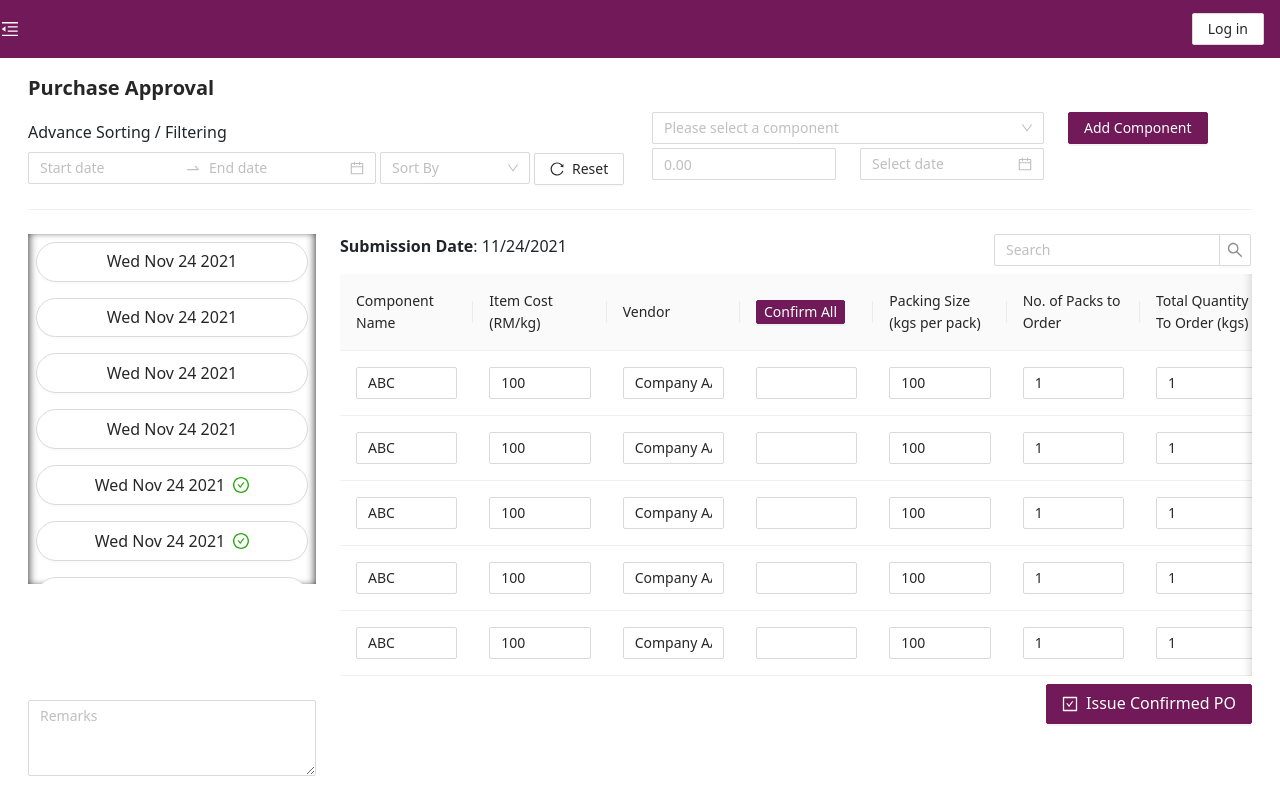
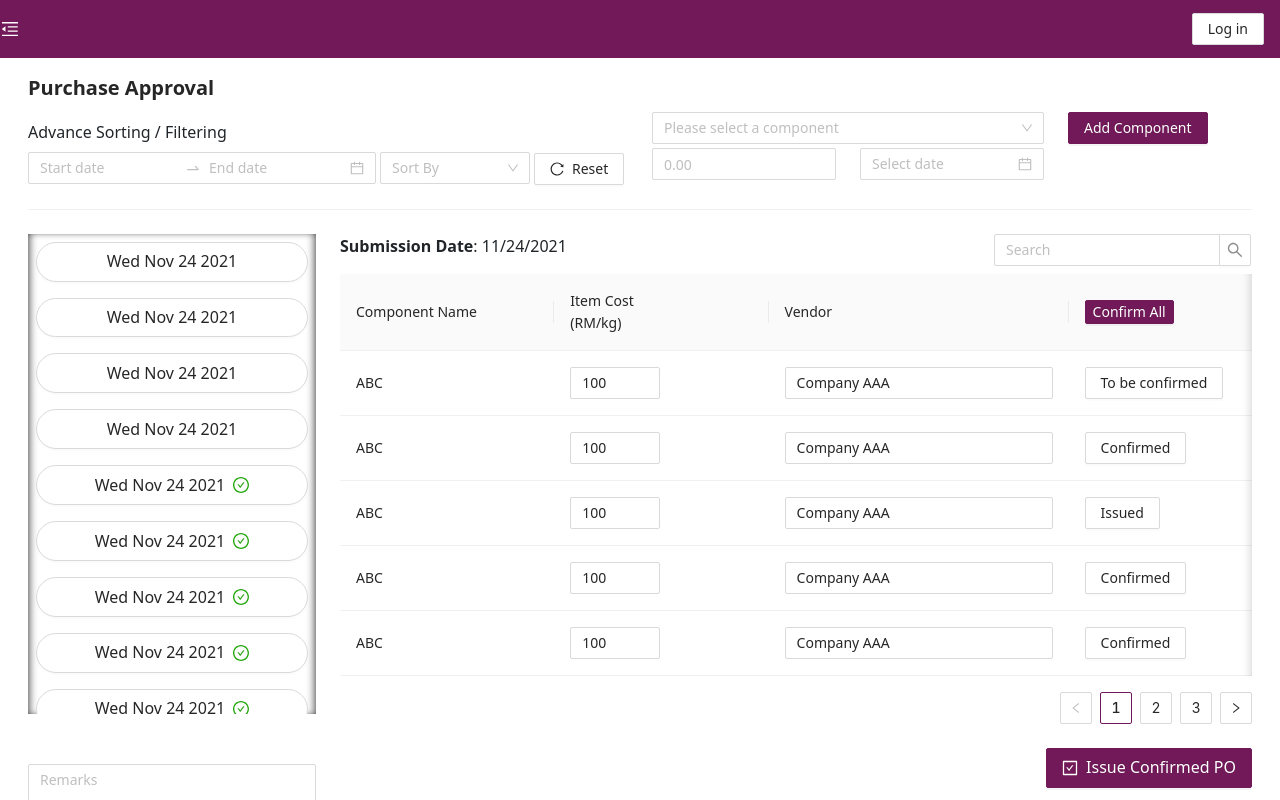
Before and after one commit to Five-Fishes/Engseen-Purchase-Requisition-Frontend, a React (Create React App) app: page /purchase-requisition-approval in a window 1280 px wide. Built offline with nearby package versions, Linux system fonts and the light colour scheme; what axios-mock-adapter would draw is missing.

Commit message:
Completed approval page editable fields

```diff
--- a/src/constant/purchase-requisition-aaproval-status.enum.ts
+++ b/src/constant/purchase-requisition-aaproval-status.enum.ts
@@ -1,5 +1,21 @@
 export enum PurchaseRequisitionApprovalStatus {
   TO_CONFIRM,
   CONFIRMED,
-  ISSUED
+  ISSUED,
 }
+
+const DISPLAY_TEXT_MAP = new Map<PurchaseRequisitionApprovalStatus, string>();
+DISPLAY_TEXT_MAP.set(PurchaseRequisitionApprovalStatus.TO_CONFIRM, "To be confirmed");
+DISPLAY_TEXT_MAP.set(PurchaseRequisitionApprovalStatus.CONFIRMED, "Confirmed");
+DISPLAY_TEXT_MAP.set(PurchaseRequisitionApprovalStatus.ISSUED, "Issued");
+
+export function PurchaseRequisitionApprovalStatusDisplayText(key: PurchaseRequisitionApprovalStatus): string {
+
+  const displayText = DISPLAY_TEXT_MAP.get(key);
+
+  if (displayText) {
+    return displayText;
+  } else {
+    throw new Error("Status's Display Text not defined. Please define status display text at function: PurchaseRequisitionApprovalStatusDisplayText");
+  }
+}
--- a/src/dto/i-purchase-requisition-approval-item.dto.ts
+++ b/src/dto/i-purchase-requisition-approval-item.dto.ts
@@ -5,4 +5,5 @@ export interface IPurchaseRequisitionApprovalItem extends IPurchaseRequisitionRe
   id?:number;
   itemCost: number;
   status: PurchaseRequisitionApprovalStatus
+  balance: number;
 }
--- a/src/modules/purchase-requisition-approval/components/purchase-requisition-approval-table/purchase-requisition-approval-table.tsx
+++ b/src/modules/purchase-requisition-approval/components/purchase-requisition-approval-table/purchase-requisition-approval-table.tsx
@@ -1,77 +1,211 @@
-import { PurchaseRequisitionApprovalStatus } from "@constant/purchase-requisition-aaproval-status.enum";
+import { PurchaseRequisitionApprovalStatus, PurchaseRequisitionApprovalStatusDisplayText } from "@constant/purchase-requisition-aaproval-status.enum";
 import { IPurchaseRequisitionApprovalItem } from "@dto/i-purchase-requisition-approval-item.dto";
-import CLONING_LIB from "@utils/cloning/cloning-lib-wrapper";
-import { Button, Input, Table } from "antd";
-import { ChangeEvent, useState } from "react";
+import { Button, Input, InputNumber, Table } from "antd";
+import { useState } from "react";
 
 const PurchaseRequititionApprovalTable: React.FC = () => {
   const DUMMY_DATA: IPurchaseRequisitionApprovalItem[] = [
     {
-      id:0,
-      itemCost:100,
-      status:PurchaseRequisitionApprovalStatus.CONFIRMED,
+      id: 0,
+      itemCost: 100,
+      status: PurchaseRequisitionApprovalStatus.TO_CONFIRM,
       componentCode: 1,
-      componentName: 'ABC',
-      vendorName: 'Company AAA',
+      componentName: "ABC",
+      vendorName: "Company AAA",
       stockBalance: 99,
       packagingSize: 100,
       noOfPacks: 1000,
-      quantity: 20,
-      deliveryDate: new Date()
+      quantity: 100000,
+      deliveryDate: new Date(),
+      balance: 999999,
     },
     {
-      id:1,
-      itemCost:100,
-      status:PurchaseRequisitionApprovalStatus.CONFIRMED,
+      id: 1,
+      itemCost: 100,
+      status: PurchaseRequisitionApprovalStatus.CONFIRMED,
       componentCode: 1,
-      componentName: 'ABC',
-      vendorName: 'Company AAA',
+      componentName: "ABC",
+      vendorName: "Company AAA",
       stockBalance: 99,
       packagingSize: 100,
       noOfPacks: 1000,
-      quantity: 20,
-      deliveryDate: new Date()
+      quantity: 100000,
+      deliveryDate: new Date(),
+      balance: 999999,
     },
     {
-      id:2,
-      itemCost:100,
-      status:PurchaseRequisitionApprovalStatus.CONFIRMED,
+      id: 2,
+      itemCost: 100,
+      status: PurchaseRequisitionApprovalStatus.ISSUED,
       componentCode: 1,
-      componentName: 'ABC',
-      vendorName: 'Company AAA',
+      componentName: "ABC",
+      vendorName: "Company AAA",
       stockBalance: 99,
       packagingSize: 100,
       noOfPacks: 1000,
-      quantity: 20,
-      deliveryDate: new Date()
+      quantity: 100000,
+      deliveryDate: new Date(),
+      balance: 999999,
     },
     {
-      id:3,
-      itemCost:100,
-      status:PurchaseRequisitionApprovalStatus.CONFIRMED,
+      id: 3,
+      itemCost: 100,
+      status: PurchaseRequisitionApprovalStatus.CONFIRMED,
       componentCode: 1,
-      componentName: 'ABC',
-      vendorName: 'Company AAA',
+      componentName: "ABC",
+      vendorName: "Company AAA",
       stockBalance: 99,
       packagingSize: 100,
       noOfPacks: 1000,
-      quantity: 20,
-      deliveryDate: new Date()
+      quantity: 100000,
+      deliveryDate: new Date(),
+      balance: 999999,
     },
     {
-      id:4,
-      itemCost:100,
-      status:PurchaseRequisitionApprovalStatus.CONFIRMED,
+      id: 4,
+      itemCost: 100,
+      status: PurchaseRequisitionApprovalStatus.CONFIRMED,
       componentCode: 1,
-      componentName: 'ABC',
-      vendorName: 'Company AAA',
+      componentName: "ABC",
+      vendorName: "Company AAA",
       stockBalance: 99,
       packagingSize: 100,
       noOfPacks: 1000,
-      quantity: 20,
-      deliveryDate: new Date()
+      quantity: 100000,
+      deliveryDate: new Date(),
+      balance: 999999,
     },
-  ]
+    {
+      id: 5,
+      itemCost: 100,
+      status: PurchaseRequisitionApprovalStatus.CONFIRMED,
+      componentCode: 1,
+      componentName: "ABC",
+      vendorName: "Company AAA",
+      stockBalance: 99,
+      packagingSize: 100,
+      noOfPacks: 1000,
+      quantity: 100000,
+      deliveryDate: new Date(),
+      balance: 999999,
+    },
+    {
+      id: 6,
+      itemCost: 100,
+      status: PurchaseRequisitionApprovalStatus.CONFIRMED,
+      componentCode: 1,
+      componentName: "ABC",
+      vendorName: "Company AAA",
+      stockBalance: 99,
+      packagingSize: 100,
+      noOfPacks: 1000,
+      quantity: 100000,
+      deliveryDate: new Date(),
+      balance: 999999,
+    },
+    {
+      id: 7,
+      itemCost: 100,
+      status: PurchaseRequisitionApprovalStatus.CONFIRMED,
+      componentCode: 1,
+      componentName: "ABC",
+      vendorName: "Company AAA",
+      stockBalance: 99,
+      packagingSize: 100,
+      noOfPacks: 1000,
+      quantity: 100000,
+      deliveryDate: new Date(),
+      balance: 999999,
+    },
+    {
+      id: 8,
+      itemCost: 100,
+      status: PurchaseRequisitionApprovalStatus.CONFIRMED,
+      componentCode: 1,
+      componentName: "ABC",
+      vendorName: "Company AAA",
+      stockBalance: 99,
+      packagingSize: 100,
+      noOfPacks: 1000,
+      quantity: 100000,
+      deliveryDate: new Date(),
+      balance: 999999,
+    },
+    {
+      id: 9,
+      itemCost: 100,
+      status: PurchaseRequisitionApprovalStatus.CONFIRMED,
+      componentCode: 1,
+      componentName: "ABC",
+      vendorName: "Company AAA",
+      stockBalance: 99,
+      packagingSize: 100,
+      noOfPacks: 1000,
+      quantity: 100000,
+      deliveryDate: new Date(),
+      balance: 999999,
+    },
+    {
+      id: 10,
+      itemCost: 100,
+      status: PurchaseRequisitionApprovalStatus.CONFIRMED,
+      componentCode: 1,
+      componentName: "ABC",
+      vendorName: "Company AAA",
+      stockBalance: 99,
+      packagingSize: 100,
+      noOfPacks: 1000,
+      quantity: 100000,
+      deliveryDate: new Date(),
+      balance: 999999,
+    },
+    {
+      id: 11,
+      itemCost: 100,
+      status: PurchaseRequisitionApprovalStatus.CONFIRMED,
+      componentCode: 1,
+      componentName: "ABC",
+      vendorName: "Company AAA",
+      stockBalance: 99,
+      packagingSize: 100,
+      noOfPacks: 1000,
+      quantity: 100000,
+      deliveryDate: new Date(),
+      balance: 999999,
+    },
+    {
+      id: 12,
+      itemCost: 100,
+      status: PurchaseRequisitionApprovalStatus.CONFIRMED,
+      componentCode: 1,
+      componentName: "ABC",
+      vendorName: "Company AAA",
+      stockBalance: 99,
+      packagingSize: 100,
+      noOfPacks: 1000,
+      quantity: 100000,
+      deliveryDate: new Date(),
+      balance: 999999,
+    },
+  ];
+
+  const [dummyData, setDummyData] = useState(DUMMY_DATA);
+
+  const confirmAll: () => void = () => {
+    setDummyData(
+      dummyData.map((data) => {
+        data.status = PurchaseRequisitionApprovalStatus.CONFIRMED;
+        return data;
+      })
+    );
+  };
+
+  const dataChanged: (changeEvent: any, key: string, index: number) => void = (changeEvent, key, index) => {
+    console.log(changeEvent);
+    console.log(key);
+    console.log(index);
+  };
+
   return (
     <>
       <div>
@@ -79,105 +213,80 @@ const PurchaseRequititionApprovalTable: React.FC = () => {
           <div>
             <strong>Submission Date</strong>: {new Date().toLocaleDateString()}
           </div>
-          <div><Input.Search placeholder="Search"></Input.Search></div>
+          <div>
+            <Input.Search placeholder="Search"></Input.Search>
+          </div>
         </div>
+
         <Table
-        components={{
-          body: {
-            row: EditableRow,
-            cell: EditableCell,
-          },
-        }}
+          dataSource={dummyData}
+          rowKey="id"
           className="my-2"
-          dataSource={DUMMY_DATA}
-          columns={PURCHASE_REQUISITION_APPROVAL_TABLE_COLUMN}
-          rowKey="id"
-          scroll={{ x: 1200, y: 500 }}
+          scroll={{ x: 2000, y: 500 }}
           pagination={{ pageSizeOptions: ["5", "10", "20", "50", "100"], hideOnSinglePage: true, defaultPageSize: 5 }}
-        ></Table>
+        >
+          <Table.Column title="Component Name" dataIndex="componentName" key="componentName" />
+          <Table.Column
+            title={
+              <div>
+                Item Cost <br /> (RM/kg)
+              </div>
+            }
+            dataIndex="itemCost"
+            key="itemCost"
+            render={(value, record, index: number) => {
+              return <InputNumber value={value} onChange={(e) => dataChanged(e, "itemCost", index)} />;
+            }}
+          />
+          <Table.Column
+            title="Vendor"
+            dataIndex="vendorName"
+            key="vendorName"
+            width="300px"
+            render={(value, record, index) => {
+              return <Input value={value} onChange={(e) => dataChanged(e, "vendorName", index)} />;
+            }}
+          />
+          <Table.Column
+            title={
+              <Button onClick={confirmAll} size="small" type="primary">
+                Confirm All
+              </Button>
+            }
+            dataIndex="status"
+            key="status"
+            width="200px"
+            render={(status: PurchaseRequisitionApprovalStatus) => {
+              return <Button>{`${PurchaseRequisitionApprovalStatusDisplayText(status)}`}</Button>;
+            }}
+          />
+          <Table.Column
+            title={
+              <div>
+                Packing Size <br /> (kgs per pack)
+              </div>
+            }
+            dataIndex="packagingSize"
+            key="packagingSize"
+            render={(value, record, index: number) => {
+              return <InputNumber value={value} onChange={(e) => dataChanged(e, "packagingSize", index)} />;
+            }}
+          />
+          <Table.Column
+            title="No. of Packs to Order"
+            dataIndex="noOfPacks"
+            key="noOfPacks"
+            render={(value, record, index: number) => {
+              return <InputNumber value={value} onChange={(e) => dataChanged(e, "noOfPacks", index)} />;
+            }}
+          />
+          <Table.Column title="Total Quantity To Order (kgs)" dataIndex="quantity" key="quantity" />
+          <Table.Column title="Delivery Date" dataIndex="deliveryDate" key="deliveryDate" render={(deliveryDate) => <>{(deliveryDate as Date).toDateString()}</>} />
+          <Table.Column title="Balance" dataIndex="balance" key="balance" />
+        </Table>
       </div>
     </>
   );
 };
 
-const EditableRow: React.FC = (props) => {
-  return <tr {...props} />;
-};
-
-const EditableCell: React.FC<{editable: boolean}> = (props) => {
-
-  const [input, setInput] = useState(CLONING_LIB.deepClone((props?.children as any[])[1]));
-
-  const handleInputChanged = (val:ChangeEvent) => {
-    console.log(val)
-    setInput((val.target as any).value)
-  }
-
-  return (
-    <td>
-      <Input value={ input || ''} onChange={handleInputChanged}></Input>
-    </td>
-  );
-};
-
-const PURCHASE_REQUISITION_APPROVAL_TABLE_COLUMN = [
-  {
-    title: "Component Name",
-    dataIndex: "componentName",
-    key: "componentName",
-  },
-  {
-    title: (
-      <div>
-        Item Cost <br /> (RM/kg)
-      </div>
-    ),
-    dataIndex: "itemCost",
-    key: "itemCost",
-  },
-  {
-    title: "Vendor",
-    dataIndex: "vendorName",
-    key: "vendorName",
-  },
-  {
-    title: (
-      <Button size="small" type="primary">
-        Confirm All
-      </Button>
-    ),
-    dataIndex: "confirmed",
-    key: "confirmed",
-  },
-  {
-    title: (
-      <div>
-        Packing Size <br /> (kgs per pack)
-      </div>
-    ),
-    dataIndex: "packagingSize",
-    key: "packagingSize",
-  },
-  {
-    title: "No. of Packs to Order",
-    dataIndex: "componentCode",
-    key: "componentCode",
-  },
-  {
-    title: "Total Quantity To Order (kgs)",
-    dataIndex: "componentCode",
-    key: "componentCode",
-  },
-  {
-    title: "Delivery Date",
-    dataIndex: "deliveryDate",
-    key: "deliveryDate",
-  },
-  {
-    title: "Balance",
-    dataIndex: "balance",
-    key: "balance",
-  },
-];
-
 export default PurchaseRequititionApprovalTable;
--- a/src/modules/purchase-requisition-approval/components/purchase-requisition-request-selector/purchase-requisition-request-selector.tsx
+++ b/src/modules/purchase-requisition-approval/components/purchase-requisition-request-selector/purchase-requisition-request-selector.tsx
@@ -8,7 +8,7 @@ const PurchaseRequisitionSelector: React.FC = () => {
   }
   return (
     <>
-      <div className="d-flex flex-column scrollable-menu" style={{ maxHeight: "350px" }}>
+      <div className="d-flex flex-column scrollable-menu" style={{ maxHeight: "480px" }}>
         {APPROVAL_LIST.map((element, index) => (
           <Button className="m-2" shape="round" size="large" key={index}>
             {element.date.toDateString()} {element.approved && <CheckCircleOutlined style={{ color: "#22A70C", transform: "translateY(-3px)" }} />}
```
